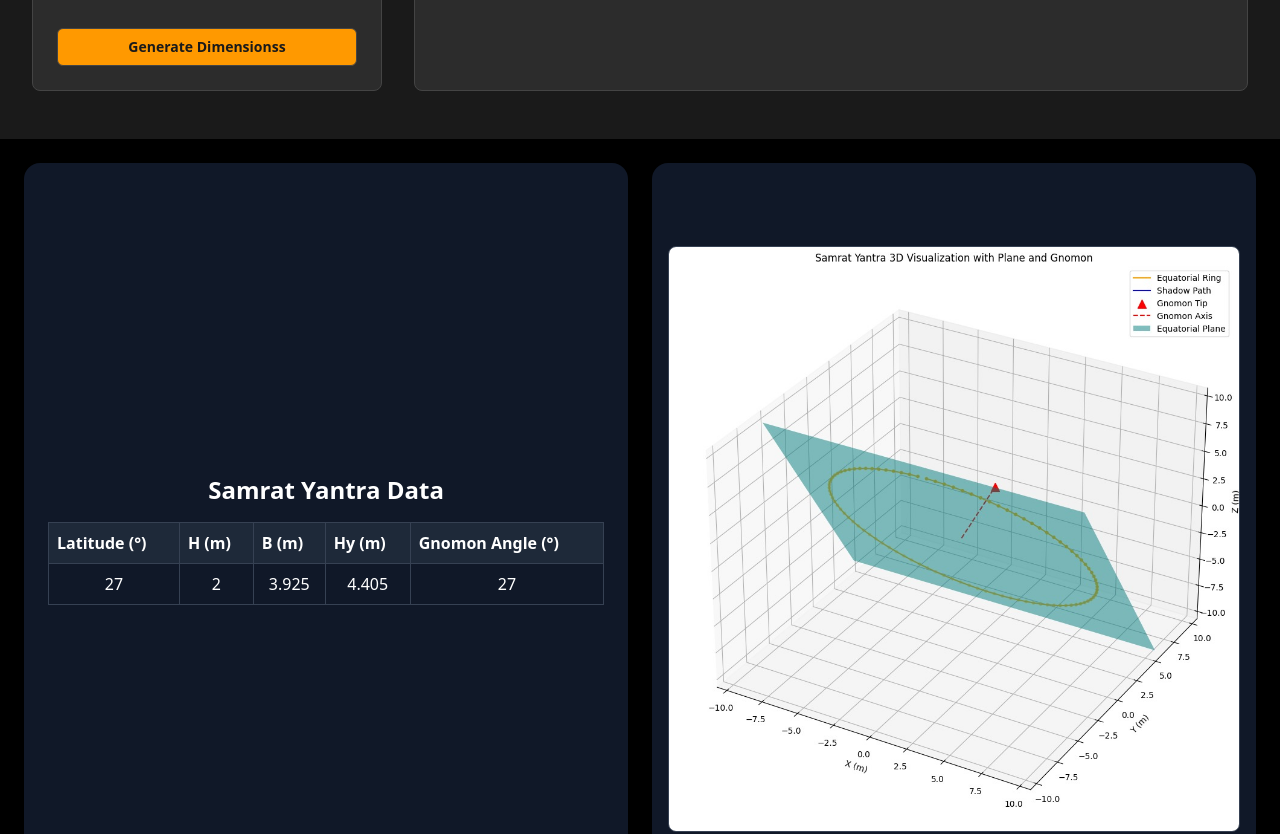
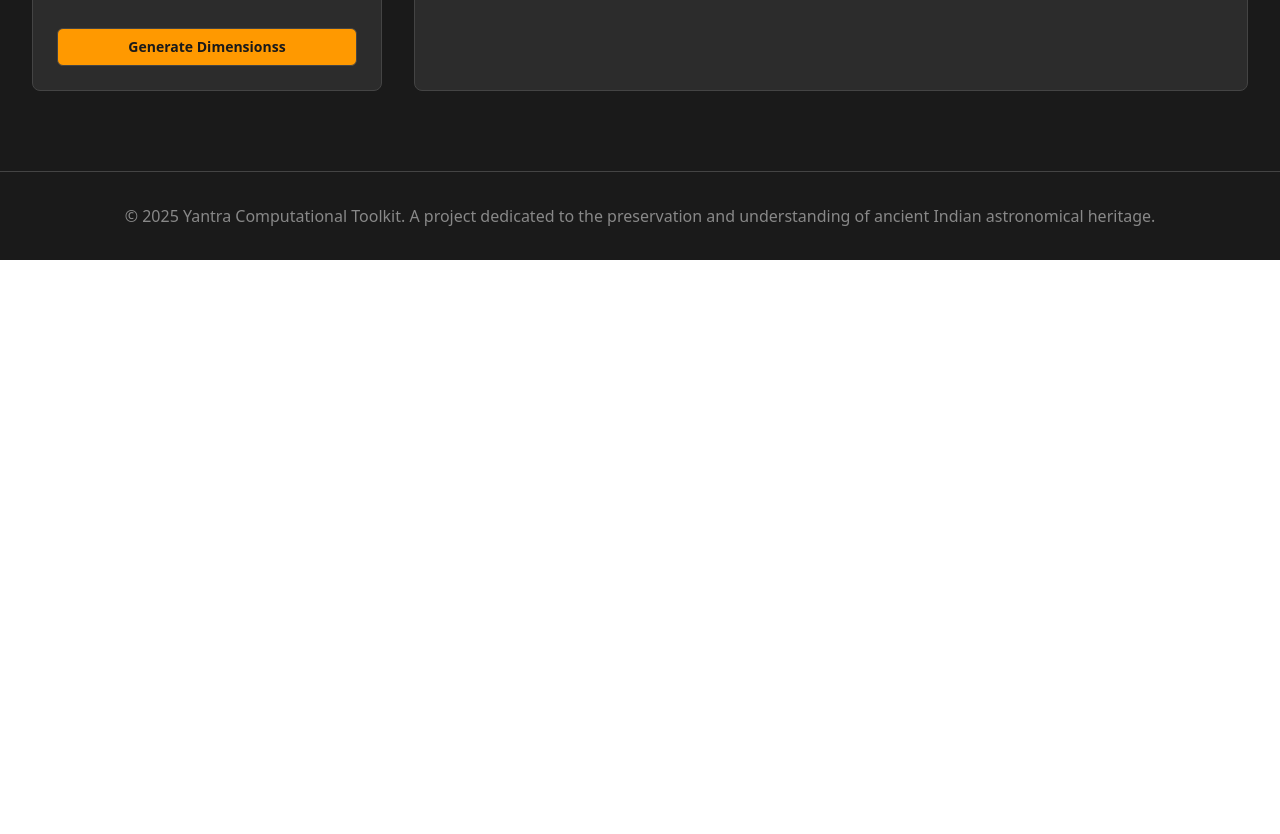
Before and after one commit to suryavamsi1729/sih, a React (Vite) app: page / in a window 1280 px wide. Shown: the part 640-1474 px from the top of the page. After the commit the page ends 900 px from the top, so only its background shows below. Built offline with nearby package versions, Linux system fonts and the light colour scheme.

Commit message:
layout changed

```diff
--- a/src/components/layouts/AppLayout.tsx
+++ b/src/components/layouts/AppLayout.tsx
@@ -3,7 +3,7 @@ import AppHeader from "../headers/AppHeader";
 import type { IBasicFCProps } from "../../types";
 import { Outlet } from "react-router-dom";
 import AppFooter from "../footers/AppFooter";
-import SamratYantraView from "../table/table";
+
 
 interface AppLayoutProps extends IBasicFCProps{
   children?:React.ReactNode,
@@ -20,7 +20,7 @@ const AppLayout: React.FC<AppLayoutProps> = () => {
       </main>
       {/* Footer */}
       <div>
-      <SamratYantraView />
+
     </div>
       <AppFooter/>
     </div>
--- a/src/components/table/table.tsx
+++ b/src/components/table/table.tsx
@@ -18,7 +18,7 @@ const SamratYantraView: React.FC = () => {
   };
 
   return (
-    <div className="flex flex-col md:flex-row gap-6 p-6 bg-black text-white min-h-screen">
+    <div className="flex flex-col md:flex-row gap-6 p-6 bg-primary border border-border rounded-[8px] text-white min-h-screen">
       {/* Table Section */}
       <div className="md:w-1/2 bg-gray-900 rounded-2xl shadow-lg p-6 flex flex-col justify-center">
         <h2 className="text-2xl font-semibold mb-4 text-center text-white">
--- a/src/pages/Home/Home.tsx
+++ b/src/pages/Home/Home.tsx
@@ -3,6 +3,7 @@ import React, { useState } from "react";
 import YantrasParametersForm from "./YantrasParametersForm";
 import Scene from "../../components/common/Scene";
 import Location from "./Location";
+import SamratYantraView from "../../components/table/table";
 
 
 const Home: React.FC = () => {
@@ -37,6 +38,12 @@ const Home: React.FC = () => {
 
         </div>
       </section>
+      <section className="w-full h-aut  col-span-2">
+        {
+        isMapOpen && <SamratYantraView/>
+      }
+
+      </section>
     </div>
   );
 };
```
